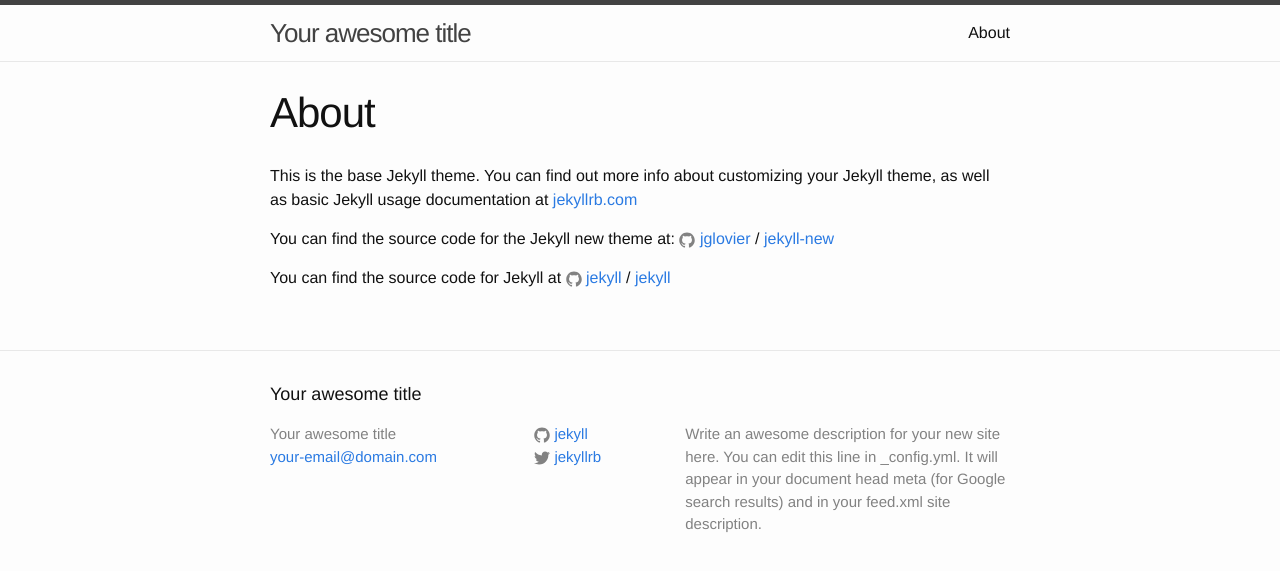
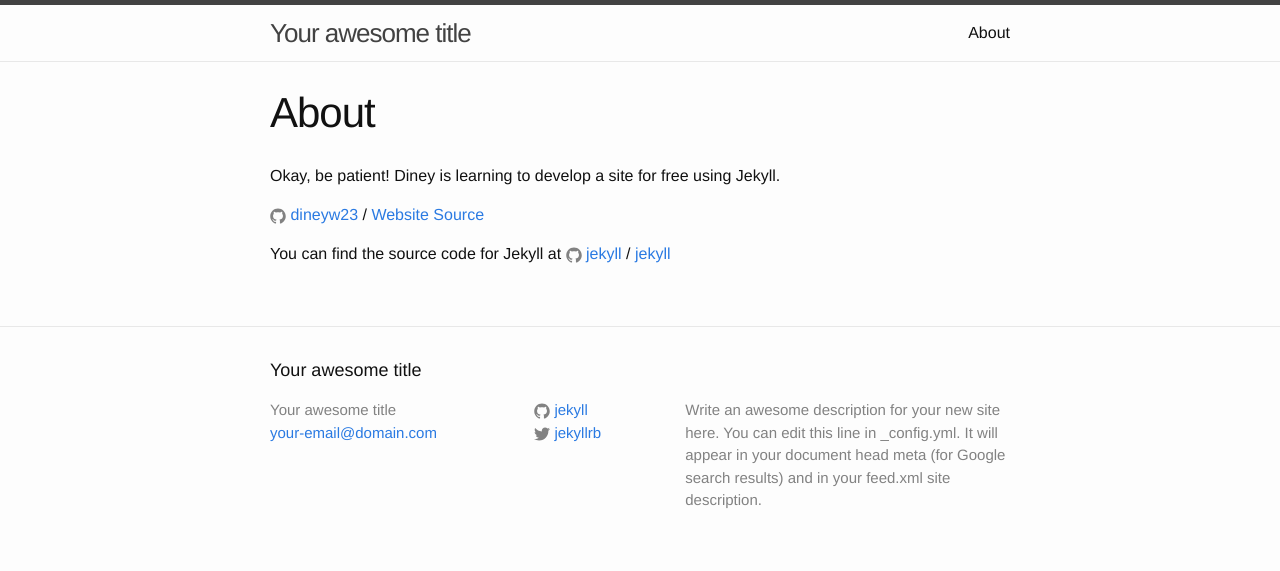
Before and after one commit to dineyw23/dineyw23.github.io, a Jekyll site: the page built from about.md, in a window 1280 px wide. Shown: the top 571 px of the page. Built offline with Jekyll 4.4.1, drawn with Linux system fonts in a browser that asks for light colours.

Commit message:
Edited about.md to some crap

```diff
--- a/about.md
+++ b/about.md
@@ -4,11 +4,11 @@ title: About
 permalink: /about/
 ---
 
-This is the base Jekyll theme. You can find out more info about customizing your Jekyll theme, as well as basic Jekyll usage documentation at [jekyllrb.com](http://jekyllrb.com/)
+Okay, be patient!
+Diney is learning to develop a site for free using Jekyll.
 
-You can find the source code for the Jekyll new theme at:
-{% include icon-github.html username="jglovier" %} /
-[jekyll-new](https://github.com/jglovier/jekyll-new)
+{% include icon-github.html username="dineyw23" %} /
+[Website Source](https://github.com/dineyw23/dineyw23.github.io)
 
 You can find the source code for Jekyll at
 {% include icon-github.html username="jekyll" %} /
```
